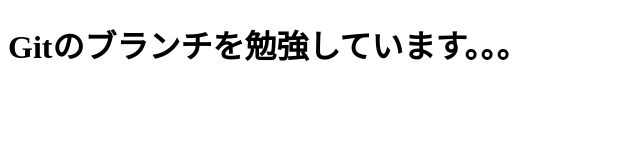
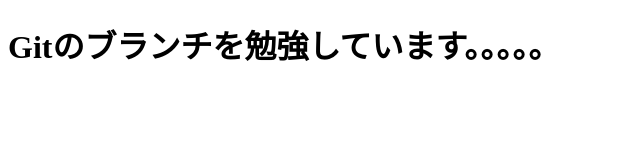
Before and after one commit to daikisakuma/git-study, a plain HTML site: page index.html in a window 1280 px wide. Shown: the full height of the page, 0-640 px from the left. Drawn offline with Linux system fonts and the light colour scheme.

Commit message:
Update index.html

```diff
--- a/index.html
+++ b/index.html
@@ -5,6 +5,6 @@
     <title>Gitの勉強</title>
   </head>
   <body>
-    <h1>Gitのブランチを勉強しています。。。</h1>
+    <h1>Gitのブランチを勉強しています。。。。。</h1>
   </body>
 </html>
```
